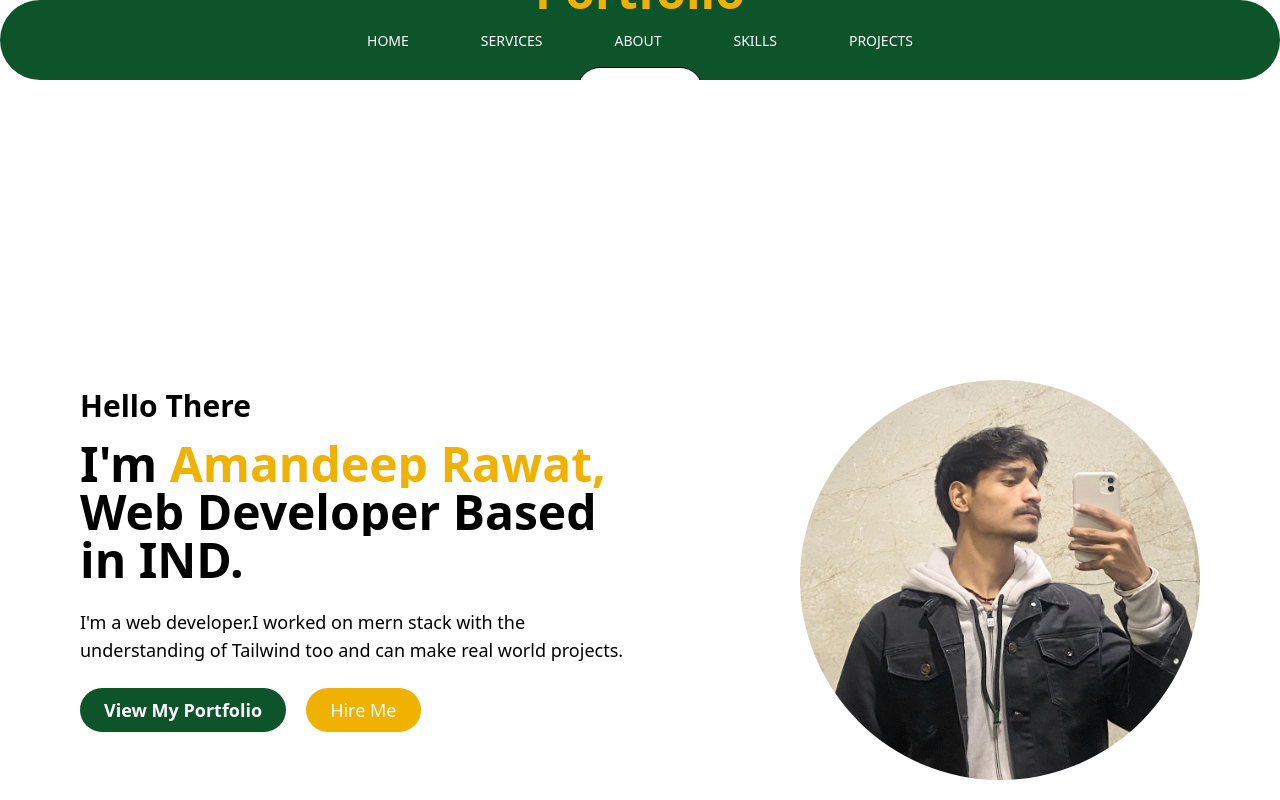
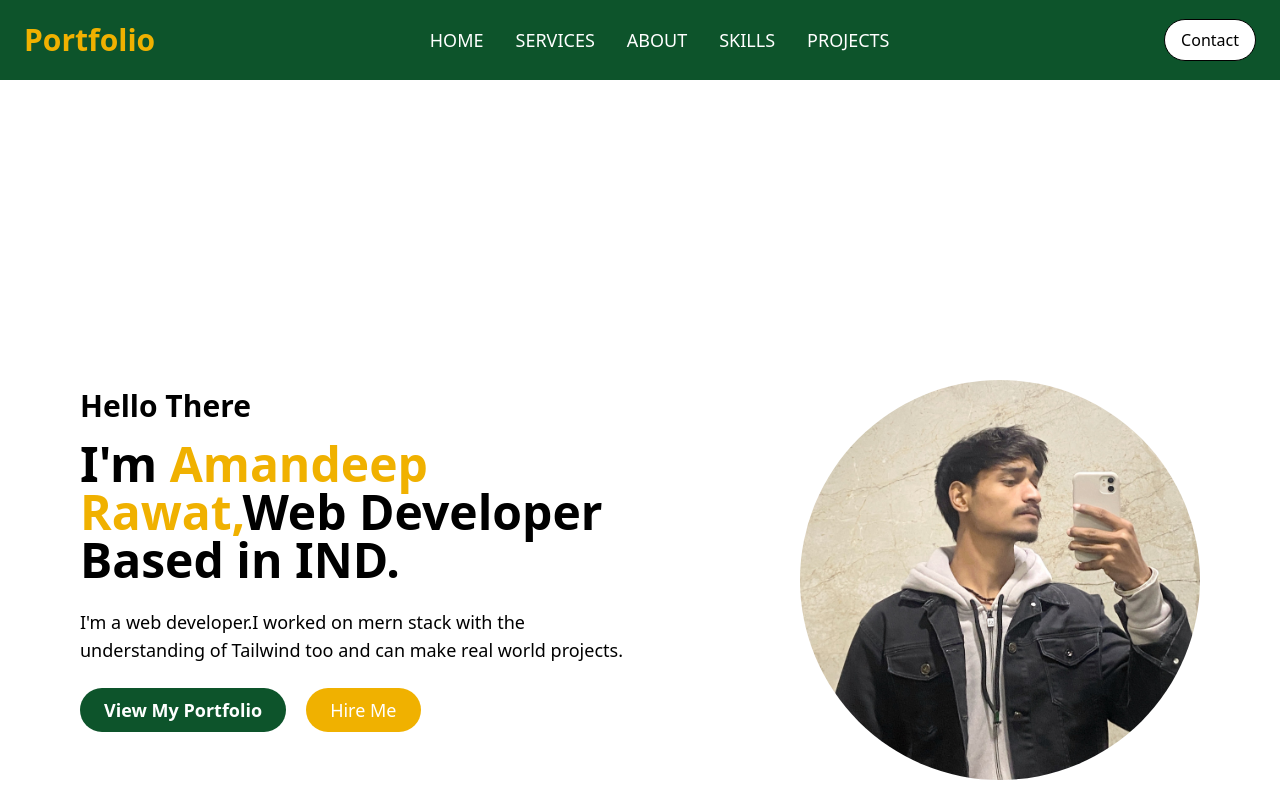
Before and after one commit to AMAN-RAWAT-2004/Portfolio, a React (Vite) app: page / in a window 1280 px wide. Shown: the top 800 px of the page. Built offline with nearby package versions, Linux system fonts and the light colour scheme.

Commit message:
new changes

```diff
--- a/src/Components/Layouts/Navbar.jsx
+++ b/src/Components/Layouts/Navbar.jsx
@@ -1,113 +1,137 @@
-import React, { useRef, useState } from 'react'
-import { Link } from 'react-router-dom'
+import React, { useRef, useState } from "react";
+import { Link } from "react-router-dom";
 import { GiHamburgerMenu } from "react-icons/gi";
 import { IoCloseSharp } from "react-icons/io5";
-import { gsap } from 'gsap';
-import {useGSAP} from '@gsap/react'
-import {SplitText} from 'gsap/SplitText';
-gsap.registerPlugin(useGSAP,SplitText)
+import { gsap } from "gsap";
+import { useGSAP } from "@gsap/react";
+import { SplitText } from "gsap/SplitText";
+
+gsap.registerPlugin(useGSAP, SplitText);
 
 const Navbar = () => {
-  const navref=useRef(null)
-  const [isOpen,setIsOpen]=useState(false)
+  const navref = useRef(null);
+  const [isOpen, setIsOpen] = useState(false);
 
-  const handleToggle=()=>{
-    setIsOpen(!isOpen)
+  const handleToggle = () => {
+    setIsOpen(!isOpen);
+  };
 
-  }
-  useGSAP(()=>{
-    gsap.from(navref.current,{
-      opacity:0,
-      y:-200,
-      duration:0.6,
-    })
-    SplitText.create(".nav",{
-      type:"lines,words",
-      mask:"lines",
-      autoSplit:true,
-      onSplit(self){
-        gsap.from(self.words,{
-          y:100,
-          opacity:0,
-          duration:1,
+  // ✅ GSAP animation
+  useGSAP(() => {
+    gsap.from(navref.current, {
+      opacity: 0,
+      y: -100,
+      duration: 0.6,
+    });
 
-        })
-      }
-    })
+    SplitText.create(".nav-link", {
+      type: "words",
+      onSplit(self) {
+        gsap.from(self.words, {
+          y: 50,
+          opacity: 0,
+          stagger: 0.05,
+          duration: 0.6,
+        });
+      },
+    });
+  });
 
-  })
   return (
-    <section className='' >
-    <nav ref={navref} className='nav z-10 flex flex-row w-screen md:rounded-full gap-20 justify-center md:flex-row md:gap-20  items-center  md:justify-center py-4 px-6 h-20 bg-green-900' >
-         <div >
-          <h1 className="text-5xl text-center font-bold text-yellow-500 "> Portfolio</h1>
+    <section>
+      {/* ✅ NAVBAR */}
+      <nav
+        ref={navref}
+        className="z-50 flex items-center justify-between w-full px-6 h-20 bg-green-900"
+      >
+        {/* 🔹 LOGO */}
+        <div>
+          <h1 className="text-3xl font-bold text-yellow-500">
+            Portfolio
+          </h1>
         </div>
-         {/* Desktop Links */}
-      <div className="hidden md:flex  space-x-6">
-        <Link to='/' className='uppercase text-sm py-4 px-6  text-white hover:text-yellow-500 hover:underline transition duration-300'>
+
+        {/* 🔹 DESKTOP LINKS */}
+        <div className="hidden md:flex items-center space-x-8 ">
+          <Link to="/" className="nav-link text-white hover:text-yellow-400 text-lg uppercase">
             Home
           </Link>
-        <Link to='/service' className='uppercase text-sm py-4 px-6  text-white hover:text-yellow-500 hover:underline transition duration-300'>
+          <Link to="/service" className="nav-link text-white hover:text-yellow-400 text-lg uppercase">
             Services
           </Link>
-        <Link to='/about' className='uppercase text-sm py-4 px-6  text-white hover:text-yellow-500 hover:underline transition duration-300'>
+          <Link to="/about" className="nav-link text-white hover:text-yellow-400 text-lg uppercase">
             About
           </Link>
-        <Link to='/skills' className='uppercase text-sm py-4 px-6  text-white hover:text-yellow-500 hover:underline transition duration-300'>
+          <Link to="/skills" className="nav-link text-white hover:text-yellow-400 text-lg uppercase">
             Skills
           </Link>
-        <Link to='/projects' className='uppercase text-sm py-4 px-6  text-white hover:text-yellow-500 hover:underline transition duration-300'>
-        projects
+          <Link to="/projects" className="nav-link text-white hover:text-yellow-400 text-lg uppercase">
+            Projects
+          </Link>
+        </div>
+
+        {/* 🔹 CONTACT BUTTON */}
+        <div className="hidden md:flex items-center">
+          <Link
+            to="/contactme"
+            className="bg-white text-black px-4 py-2 rounded-full hover:bg-transparent hover:text-white border transition"
+          >
+            Contact
+          </Link>
+        </div>
+
+        {/* 🔹 MOBILE MENU BUTTON */}
+        <button
+          onClick={handleToggle}
+          className="text-2xl text-white md:hidden ml-auto"
+        >
+          <GiHamburgerMenu />
+        </button>
+      </nav>
+
+      {/* ✅ MOBILE MENU */}
+      <div
+        className={`fixed top-0 left-0 h-full w-3/4 sm:w-1/2 bg-white transform transition-transform duration-300 z-40 ${
+          isOpen ? "translate-x-0" : "-translate-x-full"
+        }`}
+      >
+        {/* CLOSE BUTTON */}
+        <button
+          onClick={handleToggle}
+          className="text-2xl absolute top-5 right-5 text-black"
+        >
+          <IoCloseSharp />
+        </button>
+
+        {/* MENU LINKS */}
+        <div className="flex flex-col items-center justify-center h-full gap-6">
+          <Link to="/" onClick={handleToggle} className="text-green-900 text-lg">
+            Home
+          </Link>
+          <Link to="/service" onClick={handleToggle} className="text-green-900 text-lg">
+            Services
+          </Link>
+          <Link to="/about" onClick={handleToggle} className="text-green-900 text-lg">
+            About
+          </Link>
+          <Link to="/skills" onClick={handleToggle} className="text-green-900 text-lg">
+            Skills
+          </Link>
+          <Link to="/projects" onClick={handleToggle} className="text-green-900 text-lg">
+            Projects
           </Link>
 
-      </div>
-      <div className="hidden md:flex md:w-full justify-center items-center">
           <Link
             to="/contactme"
-    className="text-black bg-white uppercase text-sm rounded-3xl py-3 px-5 hover:bg-transparent transition duration-300 hover:text-white border"
+            onClick={handleToggle}
+            className="bg-black text-white px-6 py-2 rounded-full"
           >
             Contact Us
           </Link>
         </div>
-
-      <button onClick={handleToggle} className='text-2xl text-white md:hidden'>
-          <GiHamburgerMenu />
-      </button>
-      </nav>
-      {/* Button for mobile menu */}
-
-
-
-      <div   className={`fixed z-10  h-full bg-white sm:w-1/2 md:w-1/3 w-3/4 top-0 left-0 transform transition-transform duration-300 ${isOpen ? 'translate-x-0':'-translate-x-full'} md:hidden`}>
-       <nav className=" space-y-4 px-4  pt-20 flex flex-col justify-center items-center   ">
-            <Link to='/' onClick={handleToggle} className='uppercase text-lg py-4 px-6 font-semibold text-green-900 hover:text-yellow-500 hover:underline transition duration-300'>
-        Home
-        </Link>
-        <Link to='/service' onClick={handleToggle} className='uppercase text-lg py-4 px-6 font-semibold text-green-900 hover:text-yellow-500 hover:underline transition duration-300'>
-        Services
-        </Link>
-        <Link to='/about' onClick={handleToggle} className='uppercase text-lg py-4 px-6 font-semibold text-green-900 hover:text-yellow-500 hover:underline transition duration-300'>
-        About
-        </Link>
-        <Link to='/skills' onClick={handleToggle} className='uppercase text-lg py-4 px-6 font-semibold text-green-900 hover:text-yellow-500 hover:underline transition duration-300'>
-        Skills
-        </Link>
-        <Link to='/projects' onClick={handleToggle} className='uppercase text-lg py-4 px-6 font-semibold text-green-900 hover:text-yellow-500 hover:underline transition duration-300'>
-        projects
-        </Link>
-        <div className=' w-full flex justify-center items-center'>
-         <Link to='/contactme' className=' text-white border absolute  bottom-10 bg-black uppercase text-sm rounded-3xl py-3 px-5 hover:bg-transparent transition duration-300 hover:text-white '>
-        Contact Us
-        </Link>
-      </div>
-        </nav>
-        <button onClick={handleToggle} className='text-2xl absolute top-5 right-5  text-black md:hidden'>
-          <IoCloseSharp/>
-      </button>
       </div>
     </section>
+  );
+};
 
-  )
-}
-
-export default Navbar
+export default Navbar;
```
Lines whose indentation alone changed are shown as unchanged.
